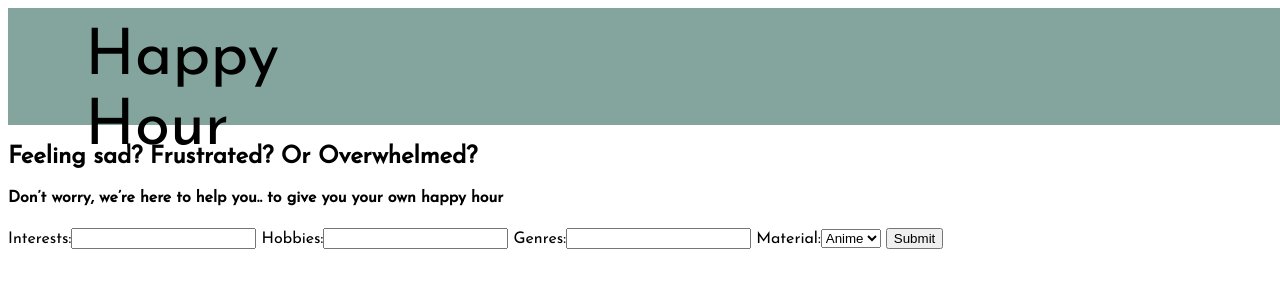
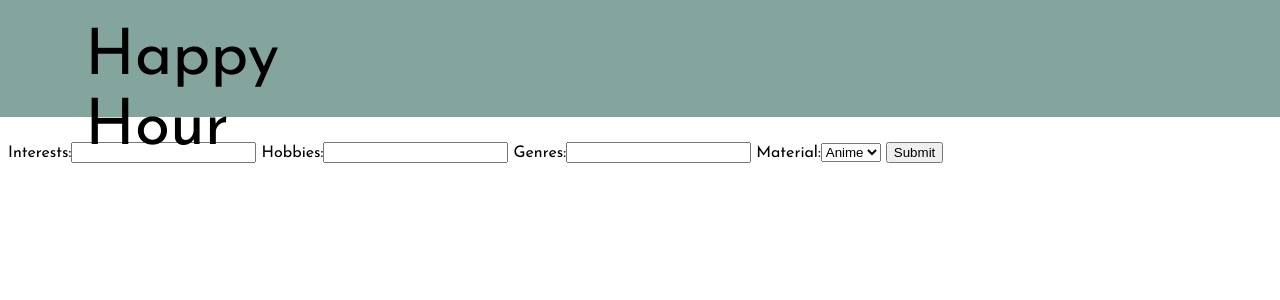
Before and after one commit to ReshmaShaji245/Happy-Hour, a Django app: page / in a window 1280 px wide; the page is wider, and only the part inside the window is pictured. Shown: the top 300 px of that part. Run offline with Django 3.2, Linux system fonts and the light colour scheme.

Commit message:
Update form.html

```diff
--- a/questionnaire/templates/form.html
+++ b/questionnaire/templates/form.html
@@ -10,8 +10,7 @@
         font-family: 'Josefin Sans', sans-serif;
       }
     header {
-
-osition: absolute;
+position: absolute;
 width: 1440px;
 height: 117px;
 left: 0px;
@@ -36,6 +35,7 @@ color: #000000;
     <header><div>Happy Hour<div></header>
       <h2>Feeling sad? Frustrated? Or Overwhelmed?</h2>
       <h4>Don’t worry, we’re here to help you.. to give you your own happy hour</h4>
+      <h6>We will start with a few questions to personalize your happy hour</h6>
     <form method="post">
       {%csrf_token%}
       {{form}}
```
